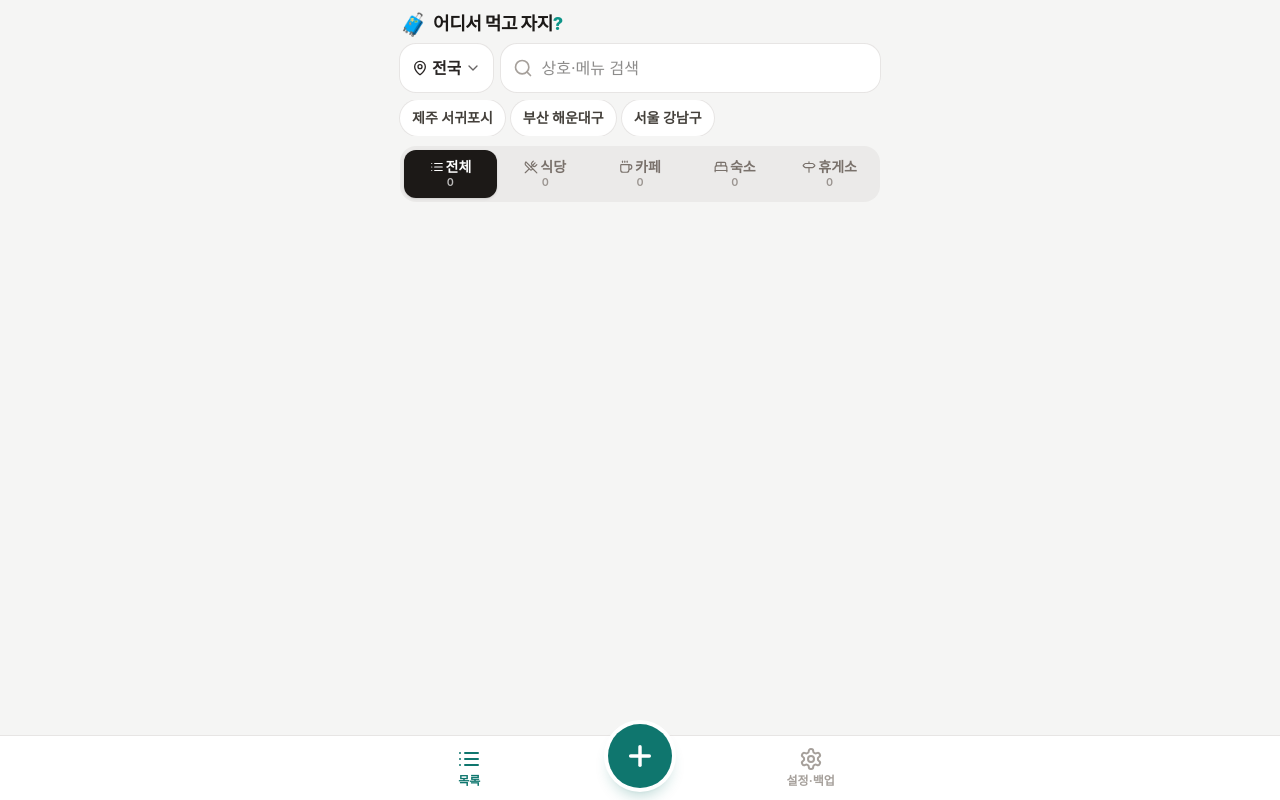
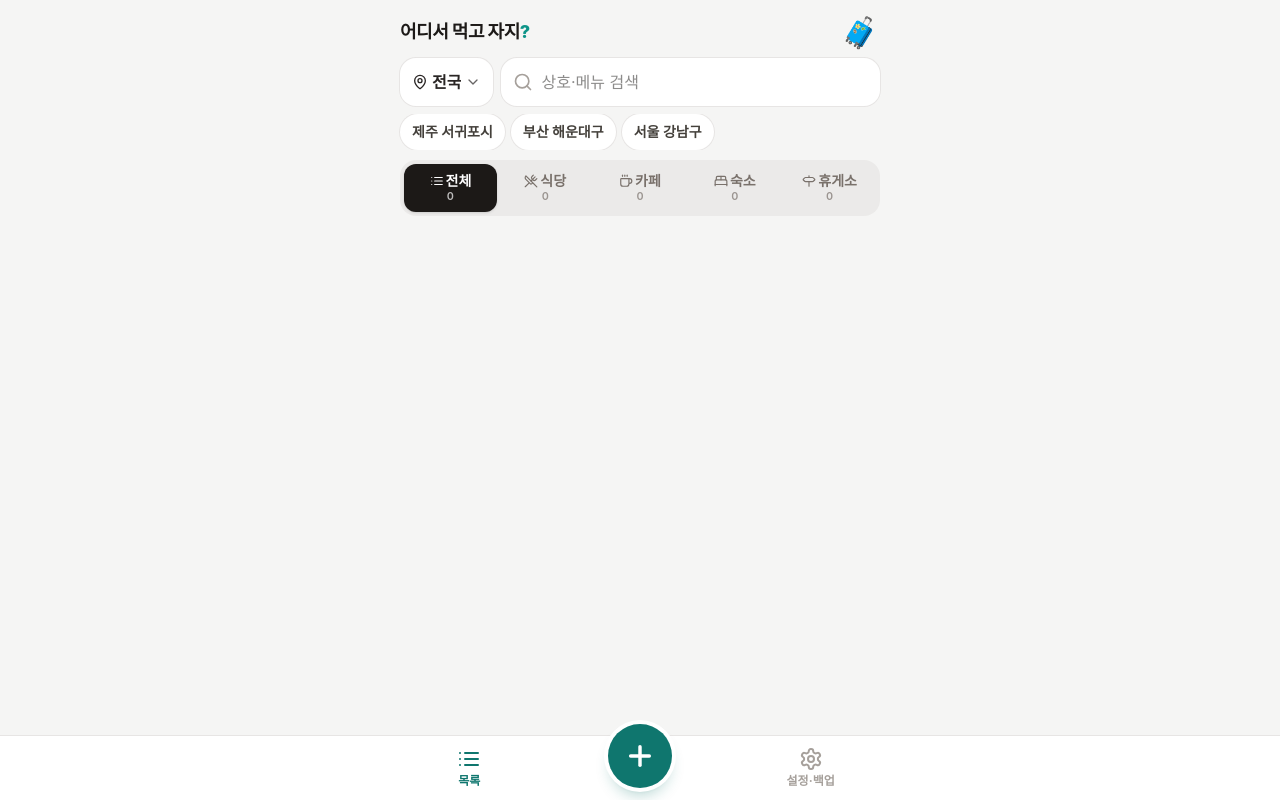
Before and after one commit to linkcleaning/https-linkcleaning.github.io-chuljang-note-, a React (Vite) app: page / in a window 1280 px wide. Built offline with nearby package versions, Linux system fonts and the light colour scheme.

Commit message:
마스코트를 제목 오른쪽으로, 누르면 목소리 재생 (잡음 제거·앞뒤 정리한 mp3)
Co-Authored-By: Claude Opus 5.5 <noreply@anthropic.com>
Claude-Session: https://claude.ai/code/session_014b9wNUgQYjfhXRTvtaM5LD

```diff
--- a/src/App.tsx
+++ b/src/App.tsx
@@ -24,6 +24,7 @@ import { PlaceDetail } from './components/PlaceDetail';
 import { PlaceForm } from './components/PlaceForm';
 import { RegionPicker } from './components/RegionPicker';
 import { SettingsView } from './components/SettingsView';
+import { MascotButton } from './components/Mascot';
 
 type View = 'list' | 'settings';
 type Sort = 'recent' | 'rating';
@@ -215,12 +216,12 @@ export default function App() {
           {/* ===== 상단: 검색 · 지역 · 탭 ===== */}
           <header className="pt-safe sticky top-0 z-30 bg-stone-100/95 backdrop-blur dark:bg-stone-950/95">
             <div className="px-4 pt-3">
-              <h1 className="mb-2 flex items-center gap-1.5 text-[18px] leading-6 font-extrabold tracking-tight">
-                <span aria-hidden className="mascot text-[22px] leading-none">🧳</span>
-                <span>
+              <div className="mb-1.5 flex items-center justify-between">
+                <h1 className="text-[18px] leading-6 font-extrabold tracking-tight">
                   어디서 먹고 자지<span className="text-brand-600">?</span>
-                </span>
-              </h1>
+                </h1>
+                <MascotButton />
+              </div>
               <div className="flex items-center gap-2">
                 <button
                   onClick={() => setRegionOpen(true)}
--- /dev/null
+++ b/src/components/Mascot.tsx
@@ -0,0 +1,39 @@
+// 캐리어 마스코트: 누르면 목소리 재생 + 통통 튀는 동작
+import { useRef, useState } from 'react';
+
+const SOUND_URL = `${import.meta.env.BASE_URL}sounds/mascot.mp3`;
+
+export function MascotButton() {
+  const audioRef = useRef<HTMLAudioElement | null>(null);
+  const [hop, setHop] = useState(0);
+
+  const play = () => {
+    setHop((n) => n + 1); // key 를 바꿔 애니메이션을 처음부터 다시
+    try {
+      if (!audioRef.current) {
+        audioRef.current = new Audio(SOUND_URL);
+        audioRef.current.preload = 'auto';
+      }
+      const a = audioRef.current;
+      a.currentTime = 0;
+      void a.play().catch(() => {
+        /* 무음 모드·권한 등으로 재생이 막혀도 동작은 그대로 */
+      });
+    } catch {
+      /* ignore */
+    }
+  };
+
+  return (
+    <button
+      type="button"
+      onClick={play}
+      aria-label="마스코트 캐리어 (누르면 소리)"
+      className="-my-1 -mr-1 grid size-12 shrink-0 place-items-center rounded-full active:scale-90"
+    >
+      <span key={hop} aria-hidden className="mascot text-[30px] leading-none">
+        🧳
+      </span>
+    </button>
+  );
+}
--- a/vite.config.ts
+++ b/vite.config.ts
@@ -59,7 +59,7 @@ export default defineConfig({
       workbox: {
         // 화면(HTML)은 미리 저장하지 않고 '인터넷 먼저' → 새 버전이 바로 반영됨.
         // 오프라인일 때만 마지막으로 받아 둔 화면을 씀.
-        globPatterns: ['**/*.{js,css}'], // 아이콘·매니페스트는 서비스워커를 거치지 않고 항상 인터넷에서 받음
+        globPatterns: ['**/*.{js,css,mp3}'], // 아이콘·매니페스트는 서비스워커를 거치지 않고 항상 인터넷에서 받음
         navigateFallback: null,
         cleanupOutdatedCaches: true,
         skipWaiting: true,
```
Also changed, not shown: 1 other file (tests, documents, lock files or other folders).
